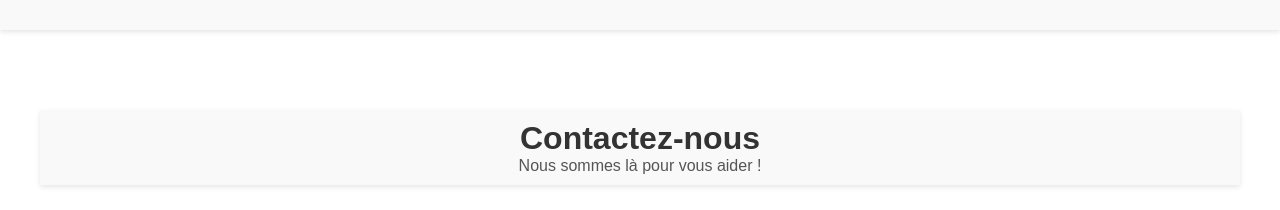
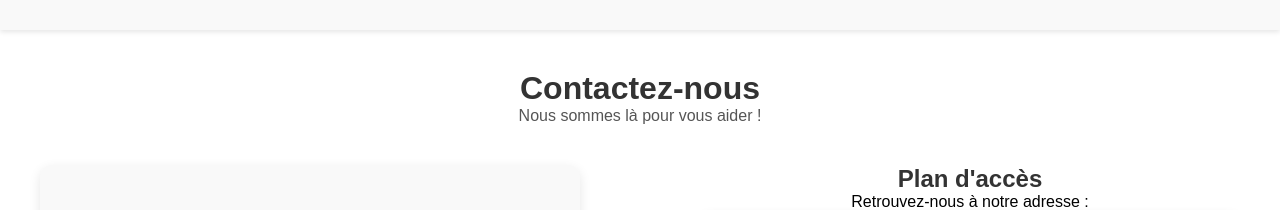
Before and after one commit to Salim783/asso, a React (Create React App) app in the folder frontend/: page /Contact in a window 1280 px wide. Shown: the part 140-350 px from the top of the page. Built offline with nearby package versions, Linux system fonts and the light colour scheme; grey boxes are pictures that could not be loaded.

Commit message:
amélioration menu burger

```diff
--- a/frontend/src/Components/contact/contact.css
+++ b/frontend/src/Components/contact/contact.css
@@ -5,16 +5,16 @@
     padding: 40px;
   }
 
-  .header {
+  .tetepage {
     text-align: center;
     margin-bottom: 40px;
   }
 
-  .header h1 {
+  .tetepage h1 {
     color: #333;
   }
 
-  .header p {
+  .tetepage p {
     color: #555;
   }
 
--- a/frontend/src/Components/contact/contact.js
+++ b/frontend/src/Components/contact/contact.js
@@ -5,7 +5,7 @@ import './contact.css';
 const Contact = () => {
   return (
     <div className="contact-container">
-      <div className="header">
+      <div className="tetepage">
         <h1>Contactez-nous</h1>
         <p>Nous sommes là pour vous aider !</p>
       </div>
```
